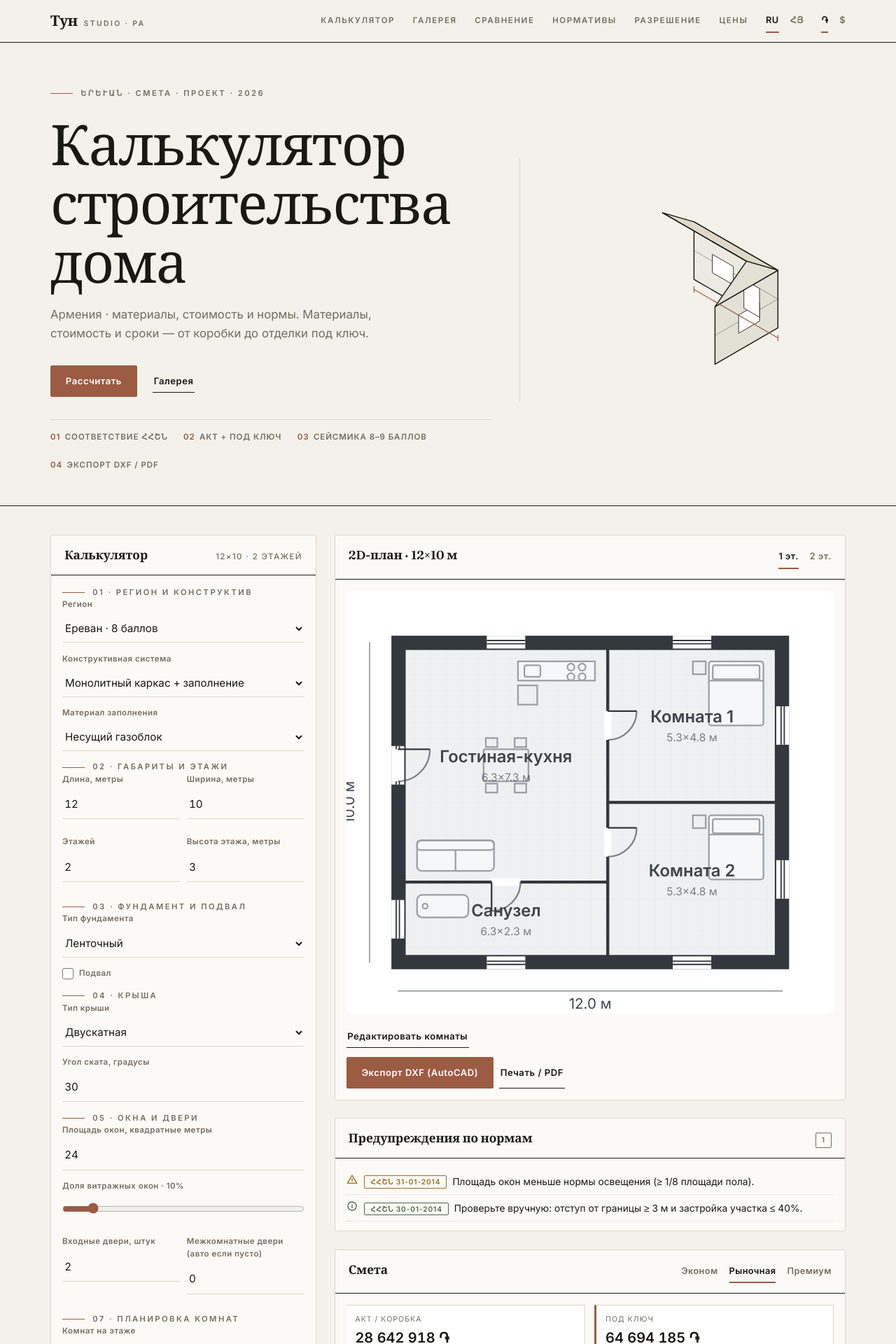
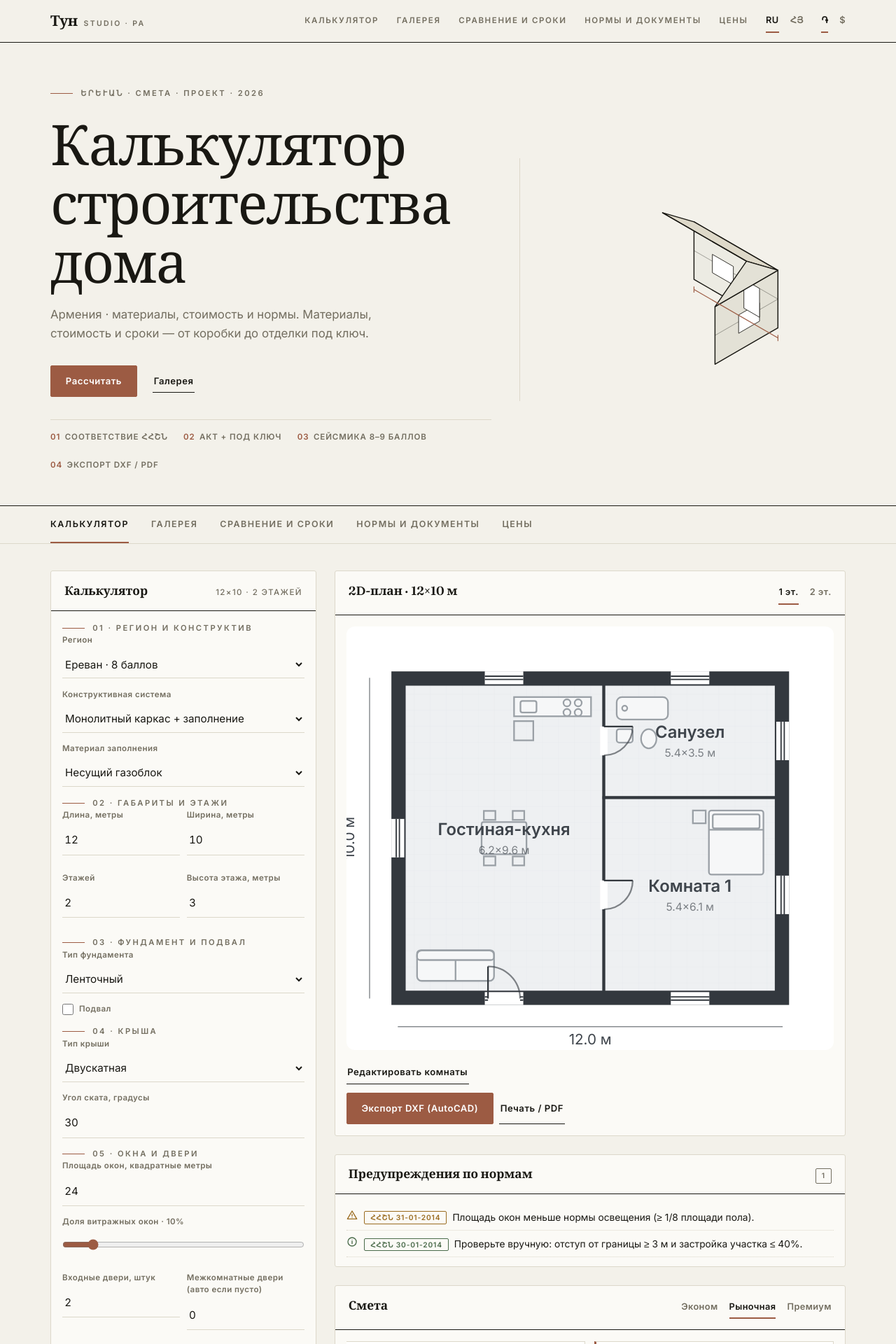
Before and after one commit to mailtoharutyunyan/armenia-home-calculator, a React (Vite) app: page / in a window 1280 px wide. Shown: the top 1920 px of the page at 70% size. Built offline with nearby package versions, Linux system fonts and the light colour scheme.

Commit message:
Вкладочная навигация (как my-home), цена за каждый шаг разрешения, меньше комнат по умолчанию

```diff
--- a/src/App.tsx
+++ b/src/App.tsx
@@ -14,8 +14,16 @@ import { IsoHouse } from './ui/IsoHouse'
 import { useProject } from './store/useProject'
 import { t } from './i18n'
 
+const TABS = [
+  { id: 'calc', key: 'nav_calc' as const },
+  { id: 'gallery', key: 'nav_gallery' as const },
+  { id: 'analysis', key: 'tab_analysis' as const },
+  { id: 'docs', key: 'tab_docs' as const },
+  { id: 'prices', key: 'nav_prices' as const },
+]
+
 export default function App() {
-  const { house, lang } = useProject()
+  const { house, lang, tab, setTab } = useProject()
 
   const chips =
     lang === 'ru'
@@ -42,8 +50,8 @@ export default function App() {
                 : 'Նյութեր, արժեք և ժամկետներ՝ կմախքից մինչև հարդարում։'}
             </p>
             <div style={{ marginTop: '2rem', display: 'flex', gap: '1.4rem', alignItems: 'center', flexWrap: 'wrap' }}>
-              <a href="#calc" className="btn btn-accent">{t(lang, 'start')}</a>
-              <a href="#gallery" className="btn btn-ghost">{t(lang, 'nav_gallery')}</a>
+              <button className="btn btn-accent" onClick={() => setTab('calc')}>{t(lang, 'start')}</button>
+              <button className="btn btn-ghost" onClick={() => setTab('gallery')}>{t(lang, 'nav_gallery')}</button>
             </div>
             <div style={{ marginTop: '2rem', borderTop: '1px solid var(--color-border)', paddingTop: '1rem', display: 'flex', gap: '1.4rem', flexWrap: 'wrap' }}>
               {chips.map((c, i) => (
@@ -60,10 +68,41 @@ export default function App() {
         </div>
       </section>
 
-      {/* Workspace */}
-      <main id="calc" style={{ maxWidth: 1200, margin: '0 auto', padding: '2.6rem 2rem 2.4rem' }}>
+      {/* Tab bar */}
+      <div
+        className="no-print"
+        style={{ position: 'sticky', top: 0, zIndex: 15, background: 'var(--color-bg)', borderBottom: '1px solid var(--color-border)' }}
+      >
+        <nav style={{ maxWidth: 1200, margin: '0 auto', padding: '0 2rem', display: 'flex', gap: '2rem', overflowX: 'auto' }}>
+          {TABS.map((tb) => (
+            <button
+              key={tb.id}
+              onClick={() => setTab(tb.id)}
+              style={{
+                border: 'none',
+                background: 'transparent',
+                cursor: 'pointer',
+                padding: '1rem 0',
+                fontSize: '0.78rem',
+                fontWeight: 600,
+                letterSpacing: '0.12em',
+                textTransform: 'uppercase',
+                whiteSpace: 'nowrap',
+                color: tab === tb.id ? 'var(--color-ink)' : 'var(--color-ink-soft)',
+                borderBottom: `2px solid ${tab === tb.id ? 'var(--color-copper)' : 'transparent'}`,
+              }}
+            >
+              {t(lang, tb.key)}
+            </button>
+          ))}
+        </nav>
+      </div>
+
+      {/* Active tab content */}
+      <main style={{ maxWidth: 1200, margin: '0 auto', padding: '2.4rem 2rem' }}>
+        {tab === 'calc' && (
           <div className="workspace">
-          <div style={{ position: 'sticky', top: 76, alignSelf: 'start' }}>
+            <div style={{ position: 'sticky', top: 70, alignSelf: 'start' }}>
               <Inputs />
             </div>
             <div style={{ display: 'flex', flexDirection: 'column', gap: '1.6rem' }}>
@@ -72,16 +111,22 @@ export default function App() {
               <Results />
             </div>
           </div>
-
-        <div style={{ display: 'flex', flexDirection: 'column', gap: '1.6rem', marginTop: '1.6rem' }}>
-          <Gallery />
+        )}
+        {tab === 'gallery' && <Gallery />}
+        {tab === 'analysis' && (
+          <div style={{ display: 'flex', flexDirection: 'column', gap: '1.6rem' }}>
             <Compare />
             <Timeline />
             <Credit />
+          </div>
+        )}
+        {tab === 'docs' && (
+          <div style={{ display: 'flex', flexDirection: 'column', gap: '1.6rem' }}>
             <NormsRef />
             <Permit />
-          <PriceEditor />
           </div>
+        )}
+        {tab === 'prices' && <PriceEditor />}
       </main>
 
       <footer style={{ background: 'var(--color-ink)', color: 'var(--color-bg)', marginTop: '3rem' }}>
--- a/src/i18n/index.ts
+++ b/src/i18n/index.ts
@@ -501,6 +501,8 @@ export const DICT: Dict = {
     hy: 'ԱԱՀ 20%',
   },
 
+  tab_analysis: { ru: 'Сравнение и сроки', hy: 'Համեմատություն և ժամկետներ' },
+  tab_docs: { ru: 'Нормы и документы', hy: 'Նորմեր և փաստաթղթեր' },
   points: { ru: 'баллов', hy: 'բալ' },
   noPrice: { ru: 'нет цены', hy: 'չկա գին' },
   invalidDims: { ru: 'неверные габариты', hy: 'սխալ չափսեր' },
--- a/src/model/house.ts
+++ b/src/model/house.ts
@@ -104,7 +104,7 @@ export const DEFAULT_HOUSE: HouseParams = {
   doubleHeightHall: false,
   hallArea: 24,
   includePermitCost: true,
-  roomsPerFloor: 4,
+  roomsPerFloor: 3,
   kitchenLivingCombined: true,
   eng: {},
 }
--- a/src/store/useProject.ts
+++ b/src/store/useProject.ts
@@ -58,6 +58,8 @@ interface ProjectState {
   lang: Lang
   priceMode: PriceMode
   amdPerUsd: number
+  tab: string
+  setTab: (t: string) => void
   editRooms: EditRoom[] | null // null => auto layout from params
   setEditRooms: (rooms: EditRoom[] | null) => void
   updateRoom: (id: string, patch: Partial<EditRoom>) => void
@@ -77,6 +79,8 @@ export const useProject = create<ProjectState>((set, get) => ({
   lang: loadLang(),
   priceMode: 'typical',
   amdPerUsd: AMD_PER_USD_DEFAULT,
+  tab: 'calc',
+  setTab: (tab) => set({ tab }),
   editRooms: null,
 
   setEditRooms: (editRooms) => set({ editRooms }),
--- a/src/ui/Header.tsx
+++ b/src/ui/Header.tsx
@@ -4,14 +4,13 @@ import { t } from '../i18n'
 const NAV = [
   { id: 'calc', key: 'nav_calc' as const },
   { id: 'gallery', key: 'nav_gallery' as const },
-  { id: 'compare', key: 'nav_compare' as const },
-  { id: 'norms', key: 'nav_norms' as const },
-  { id: 'permit', key: 'nav_permit' as const },
+  { id: 'analysis', key: 'tab_analysis' as const },
+  { id: 'docs', key: 'tab_docs' as const },
   { id: 'prices', key: 'nav_prices' as const },
 ]
 
 export function Header() {
-  const { lang, setLang, house, setHouse } = useProject()
+  const { lang, setLang, house, setHouse, setTab } = useProject()
 
   return (
     <header
@@ -46,15 +45,15 @@ export function Header() {
 
         <nav style={{ display: 'flex', gap: '1.6rem', marginLeft: 'auto', flexWrap: 'wrap' }}>
           {NAV.map((n) => (
-            <a
+            <button
               key={n.id}
-              href={`#${n.id}`}
-              style={{ color: 'var(--color-ink-soft)', fontSize: '0.72rem', fontWeight: 600, letterSpacing: '0.14em', textTransform: 'uppercase' }}
+              onClick={() => setTab(n.id)}
+              style={{ border: 'none', background: 'transparent', cursor: 'pointer', color: 'var(--color-ink-soft)', fontSize: '0.72rem', fontWeight: 600, letterSpacing: '0.14em', textTransform: 'uppercase' }}
               onMouseEnter={(e) => (e.currentTarget.style.color = 'var(--color-copper)')}
               onMouseLeave={(e) => (e.currentTarget.style.color = 'var(--color-ink-soft)')}
             >
               {t(lang, n.key)}
-            </a>
+            </button>
           ))}
         </nav>
 
--- a/src/ui/Permit.tsx
+++ b/src/ui/Permit.tsx
@@ -14,6 +14,19 @@ const PERMIT_ITEMS: { key: string; perArea?: boolean }[] = [
   { key: 'permit_fee' },
   { key: 'permit_address' },
   { key: 'permit_supervision', perArea: true },
+]
+
+// cost of each of the 8 procedural steps (aligned to PERMIT_STEPS order)
+type StepCost = { fixed?: number; key?: string; perArea?: boolean; inProject?: boolean }
+const STEP_COST: StepCost[] = [
+  { fixed: 5000 }, // 1. документы на землю (кадастровая справка)
+  { key: 'permit_apz' }, // 2. АПЗ
+  { inProject: true }, // 3. эскизный проект — в составе проекта
+  { key: 'permit_design', perArea: true }, // 4. рабочий проект
+  { key: 'permit_geology' }, // 5. геология
+  { key: 'permit_expertise' }, // 6. экспертиза
+  { key: 'permit_fee' }, // 7. разрешение
+  { key: 'permit_supervision', perArea: true }, // 8. технадзор + акт
 ]
 
 export function Permit() {
@@ -77,10 +90,15 @@ export function Permit() {
             >
               {i + 1}
             </span>
-            <div>
-              <strong style={{ fontFamily: 'var(--font-display)', fontSize: '0.9rem' }}>
-                {lang === 'ru' ? s.ru : s.hy}
-              </strong>
+            <div style={{ flex: 1 }}>
+              <div style={{ display: 'flex', justifyContent: 'space-between', gap: '0.8rem', alignItems: 'baseline' }}>
+                <strong style={{ fontFamily: 'var(--font-display)', fontSize: '0.9rem' }}>
+                  {lang === 'ru' ? s.ru : s.hy}
+                </strong>
+                <span className="num" style={{ fontWeight: 700, whiteSpace: 'nowrap' }}>
+                  {stepCost(STEP_COST[i], prices, priceMode, area, m, lang)}
+                </span>
+              </div>
               <p style={{ margin: '0.2rem 0 0', fontSize: '0.82rem', color: 'var(--color-ink-soft)', lineHeight: 1.45 }}>
                 {lang === 'ru' ? s.descRu : s.descHy}
               </p>
@@ -96,3 +114,20 @@ export function Permit() {
     </section>
   )
 }
+
+function stepCost(
+  sc: StepCost,
+  prices: ReturnType<typeof useProject.getState>['prices'],
+  priceMode: ReturnType<typeof useProject.getState>['priceMode'],
+  area: number,
+  m: (v: number) => string,
+  lang: 'ru' | 'hy',
+): string {
+  if (sc.inProject) return lang === 'ru' ? 'в составе проекта' : 'նախագծի կազմում'
+  if (sc.fixed != null) return m(sc.fixed)
+  if (sc.key) {
+    const it = prices[sc.key]
+    if (it) return m(materialPrice(it, priceMode) * (sc.perArea ? area : 1))
+  }
+  return '—'
+}
```
Lines whose indentation alone changed are shown as unchanged.
